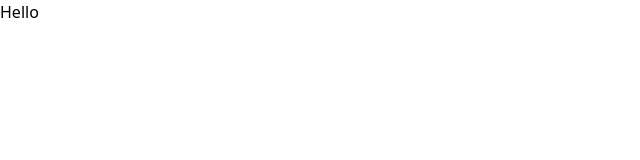
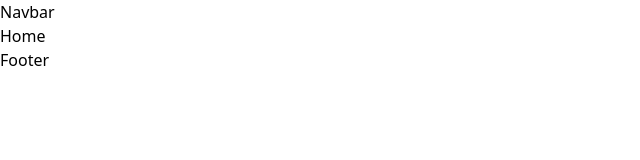
Before and after one commit to Raad05/book-showcase, a React (Vite) app: page / in a window 1280 px wide. Shown: the top 160 px of the page, without its empty margins (0-640 px from the left). Built offline with nearby package versions, Linux system fonts and the light colour scheme.

Commit message:
configured layout

```diff
--- a/package.json
+++ b/package.json
@@ -11,7 +11,8 @@
   },
   "dependencies": {
     "react": "^18.2.0",
-    "react-dom": "^18.2.0"
+    "react-dom": "^18.2.0",
+    "react-router-dom": "^6.21.1"
   },
   "devDependencies": {
     "@types/react": "^18.2.43",
--- a/src/App.tsx
+++ b/src/App.tsx
@@ -1,9 +1,11 @@
+import { RouterProvider } from "react-router-dom";
 import "./App.css";
+import router from "./routes/PublicRoutes";
 
 function App() {
   return (
     <div className="App">
-      <h1>Hello</h1>
+      <RouterProvider router={router}></RouterProvider>
     </div>
   );
 }
--- /dev/null
+++ b/src/components/dynamic/Home/Home.tsx
@@ -0,0 +1,9 @@
+const Home = () => {
+  return (
+    <div className="home">
+      <h1>Home</h1>
+    </div>
+  );
+};
+
+export default Home;
--- /dev/null
+++ b/src/components/shared/Footer/Footer.tsx
@@ -0,0 +1,9 @@
+const Footer = () => {
+  return (
+    <div className="footer-section">
+      <h1>Footer</h1>
+    </div>
+  );
+};
+
+export default Footer;
--- /dev/null
+++ b/src/components/shared/Navbar/Navbar.tsx
@@ -0,0 +1,9 @@
+const Navbar = () => {
+  return (
+    <div className="navbar-section">
+      <h1>Navbar</h1>
+    </div>
+  );
+};
+
+export default Navbar;
--- /dev/null
+++ b/src/layout/Main.tsx
@@ -0,0 +1,15 @@
+import { Outlet } from "react-router-dom";
+import Navbar from "../components/shared/Navbar/Navbar";
+import Footer from "../components/shared/Footer/Footer";
+
+const Main = () => {
+  return (
+    <div className="main container m-auto">
+      <Navbar></Navbar>
+      <Outlet></Outlet>
+      <Footer></Footer>
+    </div>
+  );
+};
+
+export default Main;
--- /dev/null
+++ b/src/routes/PublicRoutes.tsx
@@ -0,0 +1,18 @@
+import { createBrowserRouter } from "react-router-dom";
+import Main from "../layout/Main";
+import Home from "../components/dynamic/Home/Home";
+
+const router = createBrowserRouter([
+  {
+    path: "/",
+    element: <Main></Main>,
+    children: [
+      {
+        path: "/",
+        element: <Home></Home>,
+      },
+    ],
+  },
+]);
+
+export default router;
```
Also changed, not shown: 1 other file (tests, documents, lock files or other folders).
